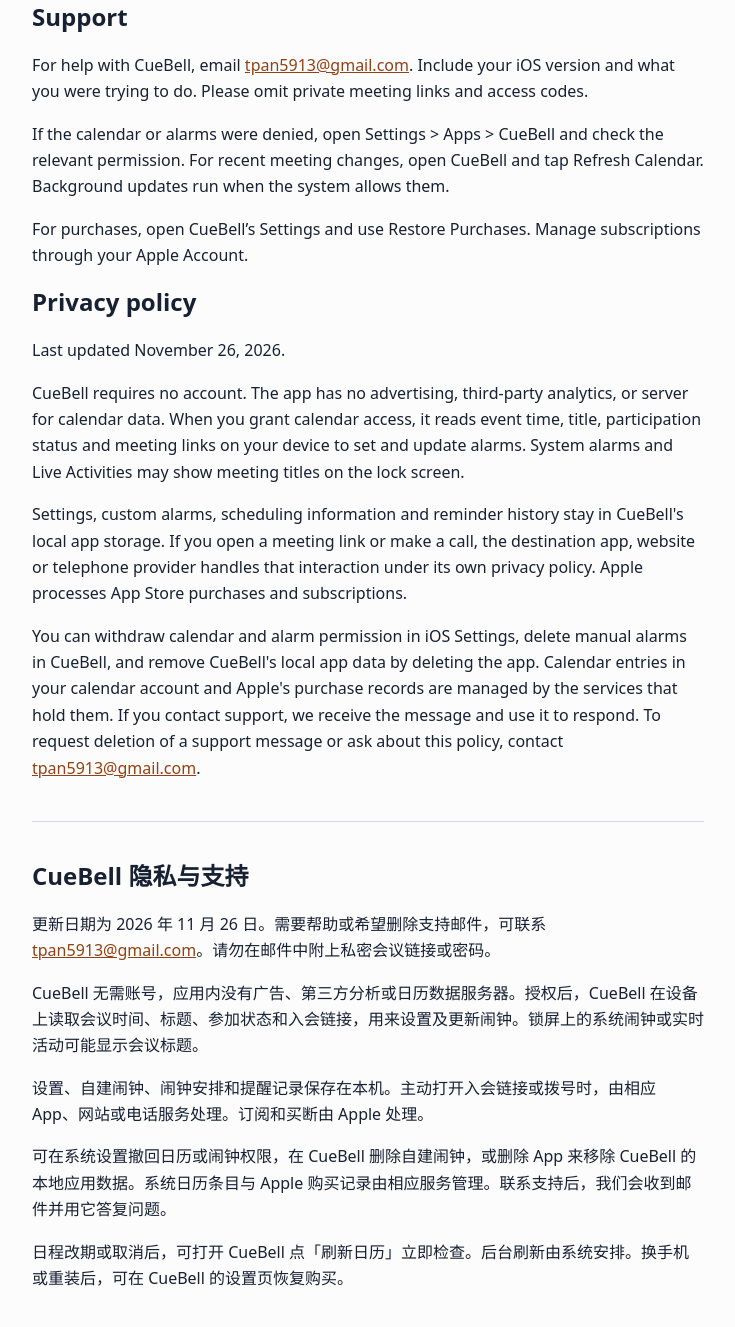
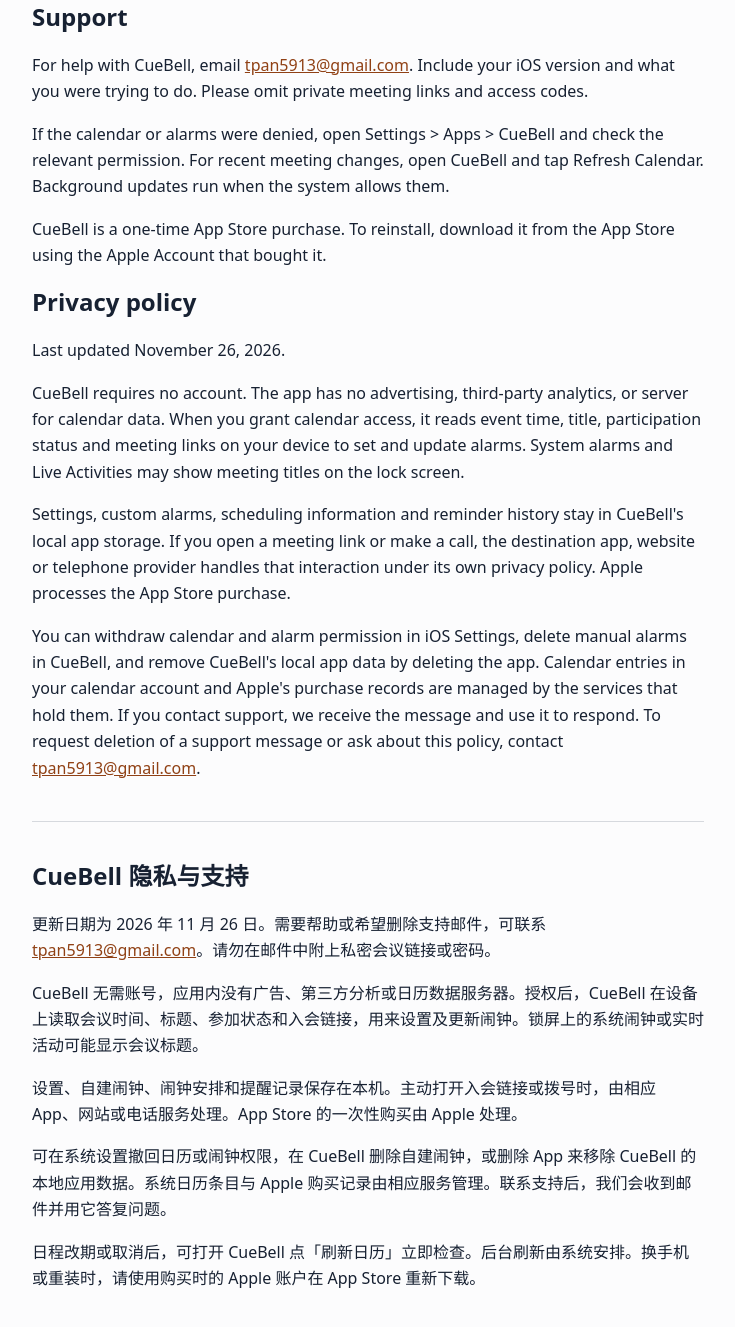
Before and after one commit to derrickpan0919-code/xiaoxingdongjia-privacy, a plain HTML site: page cuebell/index.html in a window 1280 px wide. Shown: the part 151-1478 px from the top of the page, without its empty margins (272-1007 px from the left). Drawn offline with Linux system fonts and the light colour scheme.

Commit message:
Update CueBell support for one-time App Store purchase

```diff
--- a/cuebell/index.html
+++ b/cuebell/index.html
@@ -18,13 +18,13 @@ h1, h2 { line-height: 1.2; } a { color: #904115; } hr { border: 0; border-top: 1
 <h2>Support</h2>
 <p>For help with CueBell, email <a href="mailto:tpan5913@gmail.com?subject=CueBell%20support">tpan5913@gmail.com</a>. Include your iOS version and what you were trying to do. Please omit private meeting links and access codes.</p>
 <p>If the calendar or alarms were denied, open Settings &gt; Apps &gt; CueBell and check the relevant permission. For recent meeting changes, open CueBell and tap Refresh Calendar. Background updates run when the system allows them.</p>
-<p>For purchases, open CueBell’s Settings and use Restore Purchases. Manage subscriptions through your Apple Account.</p>
+<p>CueBell is a one-time App Store purchase. To reinstall, download it from the App Store using the Apple Account that bought it.</p>
 </section>
 <section id="privacy">
 <h2>Privacy policy</h2>
 <p>Last updated November 26, 2026.</p>
 <p>CueBell requires no account. The app has no advertising, third-party analytics, or server for calendar data. When you grant calendar access, it reads event time, title, participation status and meeting links on your device to set and update alarms. System alarms and Live Activities may show meeting titles on the lock screen.</p>
-<p>Settings, custom alarms, scheduling information and reminder history stay in CueBell's local app storage. If you open a meeting link or make a call, the destination app, website or telephone provider handles that interaction under its own privacy policy. Apple processes App Store purchases and subscriptions.</p>
+<p>Settings, custom alarms, scheduling information and reminder history stay in CueBell's local app storage. If you open a meeting link or make a call, the destination app, website or telephone provider handles that interaction under its own privacy policy. Apple processes the App Store purchase.</p>
 <p>You can withdraw calendar and alarm permission in iOS Settings, delete manual alarms in CueBell, and remove CueBell's local app data by deleting the app. Calendar entries in your calendar account and Apple's purchase records are managed by the services that hold them. If you contact support, we receive the message and use it to respond. To request deletion of a support message or ask about this policy, contact <a href="mailto:tpan5913@gmail.com?subject=CueBell%20privacy">tpan5913@gmail.com</a>.</p>
 </section>
 <hr>
@@ -32,9 +32,9 @@ h1, h2 { line-height: 1.2; } a { color: #904115; } hr { border: 0; border-top: 1
 <h2>CueBell 隐私与支持</h2>
 <p>更新日期为 2026 年 11 月 26 日。需要帮助或希望删除支持邮件，可联系 <a href="mailto:tpan5913@gmail.com?subject=CueBell%20support">tpan5913@gmail.com</a>。请勿在邮件中附上私密会议链接或密码。</p>
 <p>CueBell 无需账号，应用内没有广告、第三方分析或日历数据服务器。授权后，CueBell 在设备上读取会议时间、标题、参加状态和入会链接，用来设置及更新闹钟。锁屏上的系统闹钟或实时活动可能显示会议标题。</p>
-<p>设置、自建闹钟、闹钟安排和提醒记录保存在本机。主动打开入会链接或拨号时，由相应 App、网站或电话服务处理。订阅和买断由 Apple 处理。</p>
+<p>设置、自建闹钟、闹钟安排和提醒记录保存在本机。主动打开入会链接或拨号时，由相应 App、网站或电话服务处理。App Store 的一次性购买由 Apple 处理。</p>
 <p>可在系统设置撤回日历或闹钟权限，在 CueBell 删除自建闹钟，或删除 App 来移除 CueBell 的本地应用数据。系统日历条目与 Apple 购买记录由相应服务管理。联系支持后，我们会收到邮件并用它答复问题。</p>
-<p>日程改期或取消后，可打开 CueBell 点「刷新日历」立即检查。后台刷新由系统安排。换手机或重装后，可在 CueBell 的设置页恢复购买。</p>
+<p>日程改期或取消后，可打开 CueBell 点「刷新日历」立即检查。后台刷新由系统安排。换手机或重装时，请使用购买时的 Apple 账户在 App Store 重新下载。</p>
 </section>
 </main>
 </body>
```
